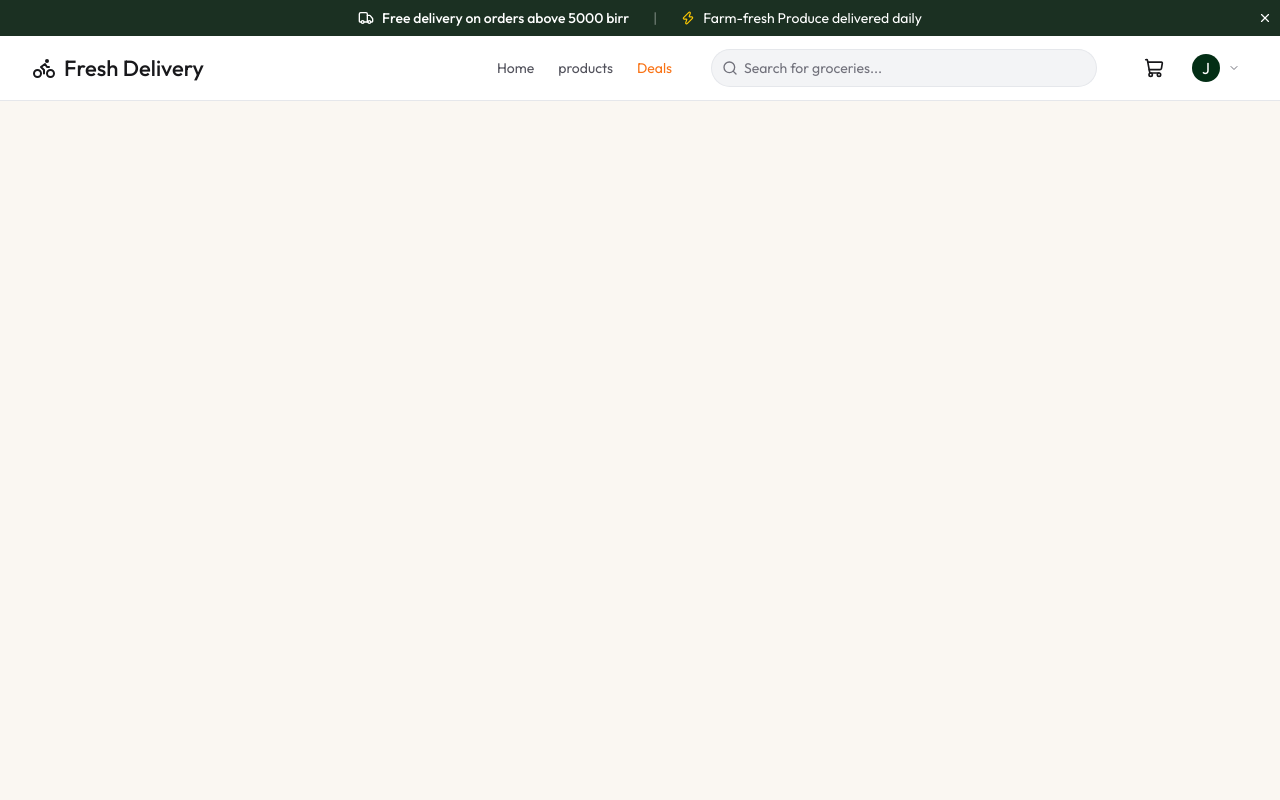
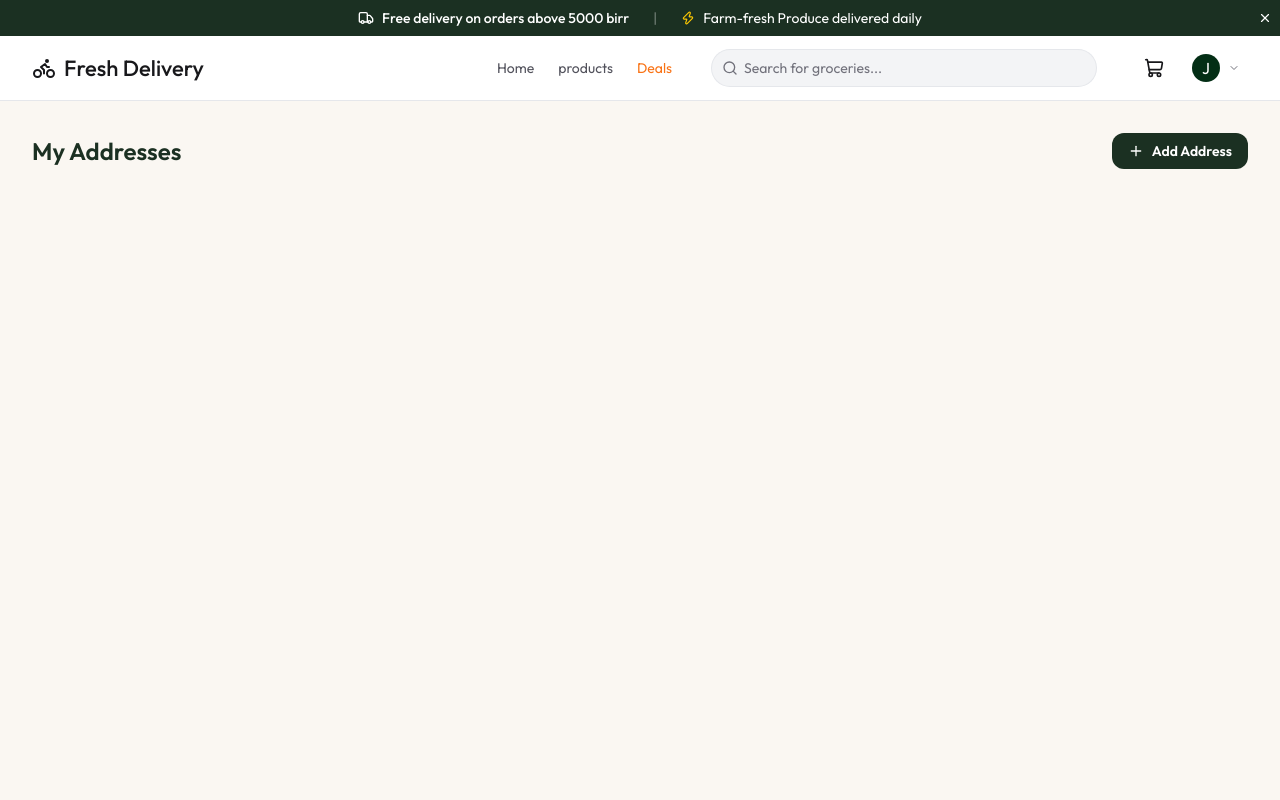
Before and after one commit to surameli/fresh-corner-delivery, a React (Vite) app in the folder client/: page /addresses in a window 1280 px wide. Shown: the top 800 px of the page. Built offline with nearby package versions, Linux system fonts and the light colour scheme.

Commit message:
implement address page

```diff
--- a/client/src/pages/Addresses.tsx
+++ b/client/src/pages/Addresses.tsx
@@ -1,6 +1,8 @@
+import { MapPinIcon, PlusIcon } from "lucide-react"
 import { dummyAddressData } from "../assets/assets"
 import type { Address } from "../types"
 import { useEffect, useState } from "react"
+import Loading from "../components/loading"
 
 
 const Addresses = () => {
@@ -35,7 +37,34 @@ const Addresses = () => {
 
     <div className="min-h-screen bg-app-cream">
       <div className="max-w-7xl mx-auto px-4 sm:px-6 lg:px-8 py-8">
+        {/* page header */}
 
+        <div className="flex items-center justify-between mb-8">
+          <h1 className="text-2xl font-semibold text-app-green">My Addresses</h1>
+          <button onClick={()=>{resetForm(); setShowForm(true)}}
+          className="px-4 py-2 bg-app-green text-white text-sm font-semibold rounded-xl hover:bg-app-green-light transition-colors flex items-center gap-2">
+            <PlusIcon className="size-4"/> Add Address
+          </button>
+        </div>
+         {/* form modal */}
+
+         {/* addresses list */}
+         {
+          loading ?(
+            <Loading/>
+          ): addresses.length === 0 ?(
+            <div className="text-center py-16">
+              <MapPinIcon className="size-16 text-app-border mx-auto mb-4"/>
+              <h2 className="text-lg font-semibold text-app-green mb-2">NO addresses Saved</h2>
+              <p>Add an address for faster checkout</p>
+
+            </div>
+          ):(
+            <div>
+
+            </div>
+          )
+         }
 
       </div>
 
```
